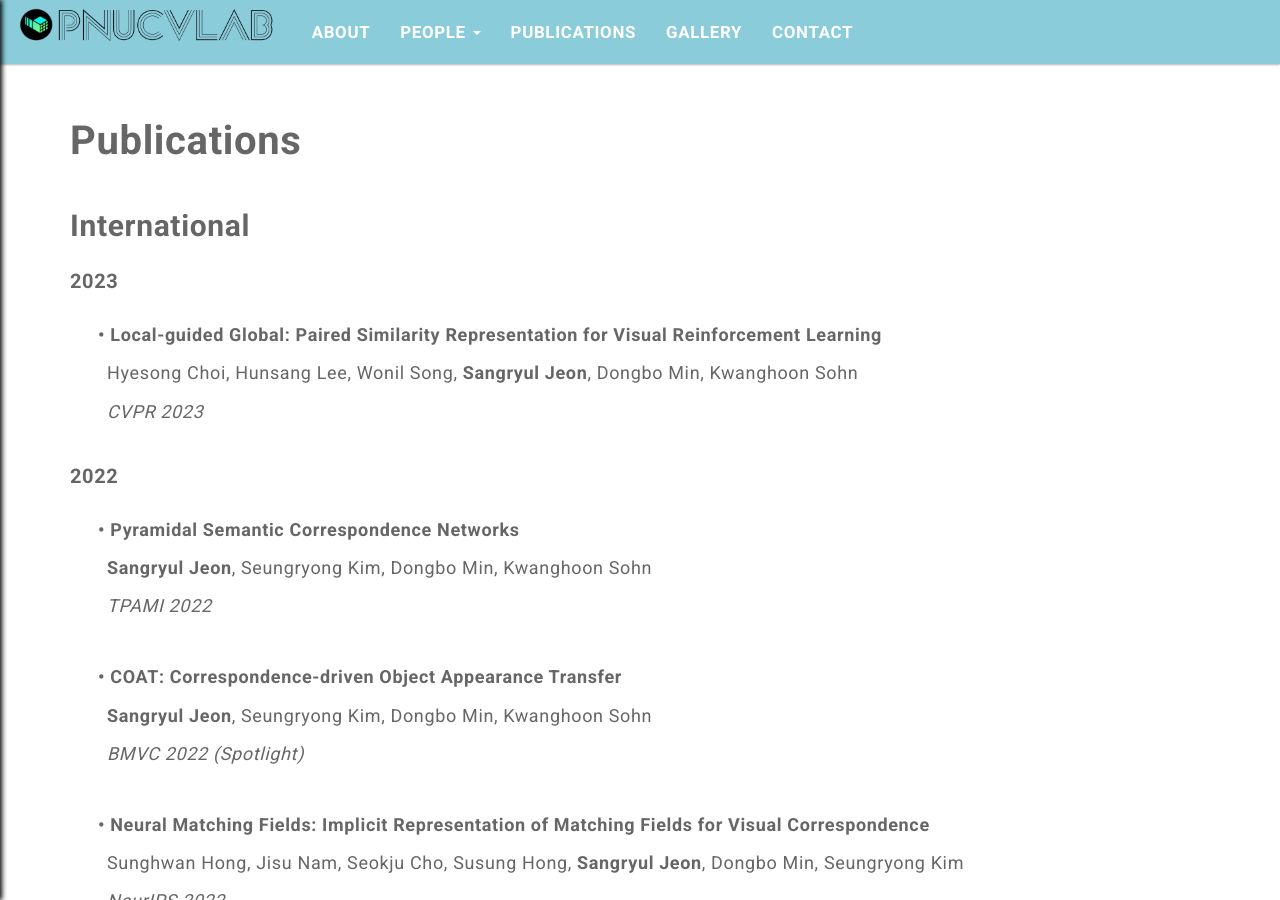
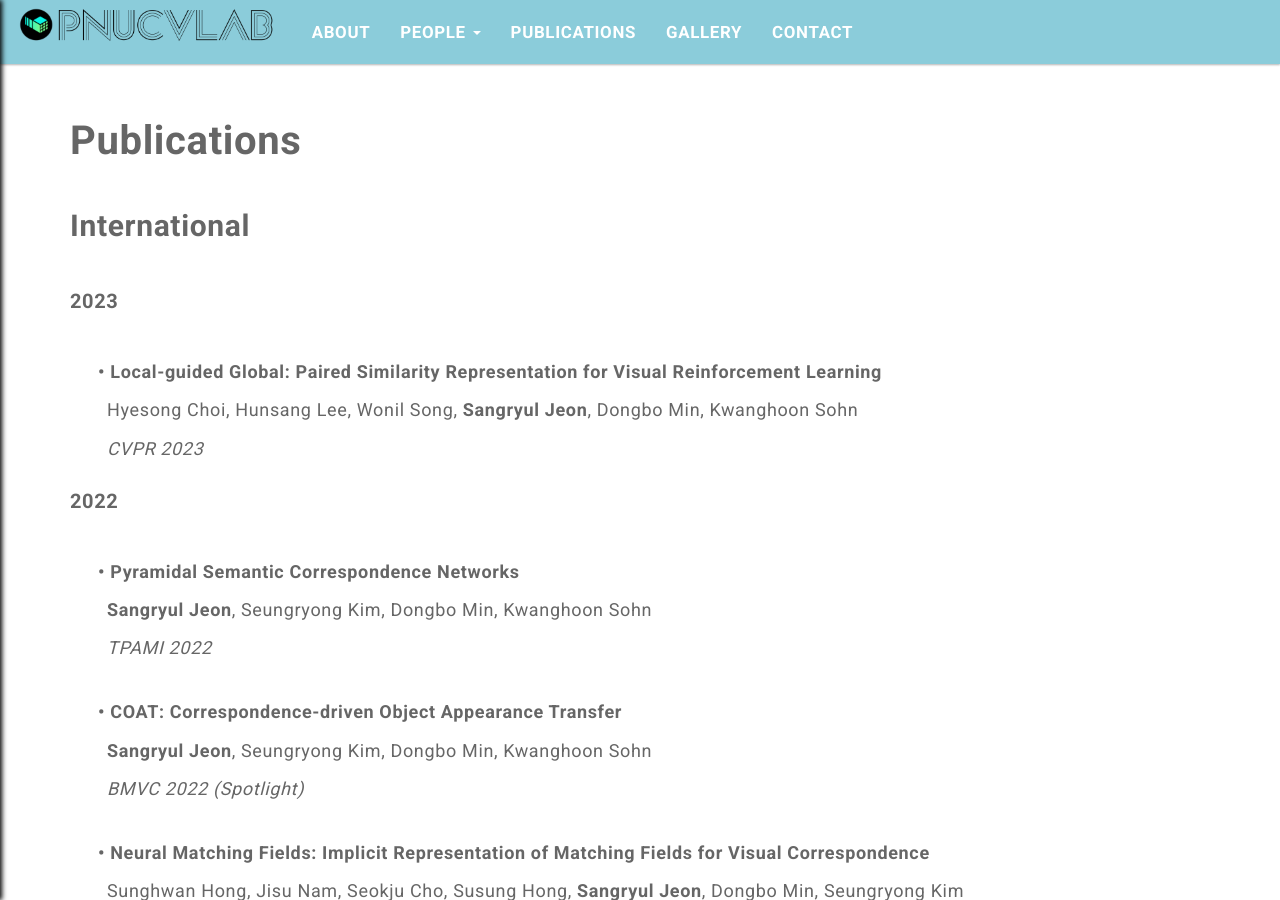
Before and after one commit to pnucvlab/pnucvlab.github.io, a Jekyll site: the page built from pages/publications.html, in a window 1280 px wide and 900 px high. Built offline with Jekyll 4.4.1, drawn with Linux system fonts in a browser that asks for light colours.

Commit message:
edit publications page

```diff
--- a/pages/publications.html
+++ b/pages/publications.html
@@ -5,220 +5,127 @@
 ---
 
 <p style="font-size:40px; margin-bottom:20px;"><strong>Publications</strong></p>
+<p style="font-size:30px;"><strong>International</strong></p>
 
-<p style="font-size:30px; margin-bottom:10px;"><strong>International</strong></p>
-
-<p style="font-size:20px; margin-bottom:3px;"><strong>2023</strong></p>
-<div class="publication">
+<p style="font-size:20px; margin-top:3px;"><strong>2023</strong></p>
+<div class="publication" style="margin-bottom:1px;">
   <div class="publication-info">
-    <p style="font-size:18px; font-weight:bold; padding-left:1em; margin-bottom:1px;">
-      • Local-guided Global: Paired Similarity Representation for Visual Reinforcement Learning
-    </p>
-    <p style="font-size:18px; padding-left:1.5em; margin-bottom:1px;">
-      Hyesong Choi, Hunsang Lee, Wonil Song, <strong>Sangryul Jeon</strong>, Dongbo Min, Kwanghoon Sohn
-    </p>
-    <p style="font-size:18px; padding-left:1.5em; margin-bottom:10px; font-style:italic;">
-      CVPR 2023
-    </p>
+    <p style="font-size:18px; font-weight:bold; padding-left:1em;">• Local-guided Global: Paired Similarity Representation for Visual Reinforcement Learning</p>
+    <p style="font-size:18px; padding-left:1.5em;">Hyesong Choi, Hunsang Lee, Wonil Song, <strong>Sangryul Jeon</strong>, Dongbo Min, Kwanghoon Sohn</p>
+    <p style="font-size:18px; padding-left:1.5em; font-style:italic;">CVPR 2023</p>
   </div>
 </div>
 
-<p style="font-size:20px; margin-bottom:3px;"><strong>2022</strong></p>
-<div class="publication">
+<p style="font-size:20px; margin-top:3px;"><strong>2022</strong></p>
+<div class="publication" style="margin-bottom:1px;">
   <div class="publication-info">
-    <p style="font-size:18px; font-weight:bold; padding-left:1em; margin-bottom:1px;">
-      • Pyramidal Semantic Correspondence Networks
-    </p>
-    <p style="font-size:18px; padding-left:1.5em; margin-bottom:1px;">
-      <strong>Sangryul Jeon</strong>, Seungryong Kim, Dongbo Min, Kwanghoon Sohn
-    </p>
-    <p style="font-size:18px; padding-left:1.5em; margin-bottom:3px; font-style:italic;">
-      TPAMI 2022
-    </p>
+    <p style="font-size:18px; font-weight:bold; padding-left:1em;">• Pyramidal Semantic Correspondence Networks</p>
+    <p style="font-size:18px; padding-left:1.5em;"><strong>Sangryul Jeon</strong>, Seungryong Kim, Dongbo Min, Kwanghoon Sohn</p>
+    <p style="font-size:18px; padding-left:1.5em; font-style:italic;">TPAMI 2022</p>
   </div>
 </div>
-<div class="publication">
+<div class="publication" style="margin-bottom:1px;">
   <div class="publication-info">
-    <p style="font-size:18px; font-weight:bold; padding-left:1em; margin-bottom:1px;">
-      • COAT: Correspondence-driven Object Appearance Transfer
-    </p>
-    <p style="font-size:18px; padding-left:1.5em; margin-bottom:1px;">
-      <strong>Sangryul Jeon</strong>, Seungryong Kim, Dongbo Min, Kwanghoon Sohn
-    </p>
-    <p style="font-size:18px; padding-left:1.5em; margin-bottom:3px; font-style:italic;">
-      BMVC 2022 (Spotlight)
-    </p>
+    <p style="font-size:18px; font-weight:bold; padding-left:1em;">• COAT: Correspondence-driven Object Appearance Transfer</p>
+    <p style="font-size:18px; padding-left:1.5em;"><strong>Sangryul Jeon</strong>, Seungryong Kim, Dongbo Min, Kwanghoon Sohn</p>
+    <p style="font-size:18px; padding-left:1.5em; font-style:italic;">BMVC 2022 (Spotlight)</p>
   </div>
 </div>
-<div class="publication">
+<div class="publication" style="margin-bottom:1px;">
   <div class="publication-info">
-    <p style="font-size:18px; font-weight:bold; padding-left:1em; margin-bottom:1px;">
-      • Neural Matching Fields: Implicit Representation of Matching Fields for Visual Correspondence
-    </p>
-    <p style="font-size:18px; padding-left:1.5em; margin-bottom:1px;">
-      Sunghwan Hong, Jisu Nam, Seokju Cho, Susung Hong, <strong>Sangryul Jeon</strong>, Dongbo Min, Seungryong Kim
-    </p>
-    <p style="font-size:18px; padding-left:1.5em; margin-bottom:3px; font-style:italic;">
-      NeurIPS 2022
-    </p>
+    <p style="font-size:18px; font-weight:bold; padding-left:1em;">• Neural Matching Fields: Implicit Representation of Matching Fields for Visual Correspondence</p>
+    <p style="font-size:18px; padding-left:1.5em;">Sunghwan Hong, Jisu Nam, Seokju Cho, Susung Hong, <strong>Sangryul Jeon</strong>, Dongbo Min, Seungryong Kim</p>
+    <p style="font-size:18px; padding-left:1.5em; font-style:italic;">NeurIPS 2022</p>
   </div>
 </div>
-<div class="publication">
+<div class="publication" style="margin-bottom:1px;">
   <div class="publication-info">
-    <p style="font-size:18px; font-weight:bold; padding-left:1em; margin-bottom:1px;">
-      • Unsupervised Scene Sketch to Photo Synthesis
-    </p>
-    <p style="font-size:18px; padding-left:1.5em; margin-bottom:1px;">
-      Jiayun Wang, <strong>Sangryul Jeon</strong>, Stella X. Yu, Xi Zhang, Himanshu Arora, Yu Lou
-    </p>
-    <p style="font-size:18px; padding-left:1.5em; margin-bottom:10px; font-style:italic;">
-      ECCV Workshop 2022 – AIM
-    </p>
+    <p style="font-size:18px; font-weight:bold; padding-left:1em;">• Unsupervised Scene Sketch to Photo Synthesis</p>
+    <p style="font-size:18px; padding-left:1.5em;">Jiayun Wang, <strong>Sangryul Jeon</strong>, Stella X. Yu, Xi Zhang, Himanshu Arora, Yu Lou</p>
+    <p style="font-size:18px; padding-left:1.5em; font-style:italic;">ECCV Workshop 2022 – AIM</p>
   </div>
 </div>
 
-<p style="font-size:20px; margin-bottom:3px;"><strong>2021</strong></p>
-<div class="publication">
+<p style="font-size:20px; margin-top:3px;"><strong>2021</strong></p>
+<div class="publication" style="margin-bottom:1px;">
   <div class="publication-info">
-    <p style="font-size:18px; font-weight:bold; padding-left:1em; margin-bottom:1px;">
-      • CATs: Cost Aggregation Transformers for Visual Correspondence
-    </p>
-    <p style="font-size:18px; padding-left:1.5em; margin-bottom:1px;">
-      Seokju Cho*, Sunghwan Hong*, <strong>Sangryul Jeon</strong>, Yunsung Lee, Kwanghoon Sohn, Seungryong Kim
-    </p>
-    <p style="font-size:18px; padding-left:1.5em; margin-bottom:3px; font-style:italic;">
-      NeurIPS 2021
-    </p>
+    <p style="font-size:18px; font-weight:bold; padding-left:1em;">• CATs: Cost Aggregation Transformers for Visual Correspondence</p>
+    <p style="font-size:18px; padding-left:1.5em;">Seokju Cho*, Sunghwan Hong*, <strong>Sangryul Jeon</strong>, Yunsung Lee, Kwanghoon Sohn, Seungryong Kim</p>
+    <p style="font-size:18px; padding-left:1.5em; font-style:italic;">NeurIPS 2021</p>
   </div>
 </div>
-<div class="publication">
+<div class="publication" style="margin-bottom:1px;">
   <div class="publication-info">
-    <p style="font-size:18px; font-weight:bold; padding-left:1em; margin-bottom:1px;">
-      • Mining Better Samples for Contrastive Learning of Temporal Correspondence
-    </p>
-    <p style="font-size:18px; padding-left:1.5em; margin-bottom:1px;">
-      <strong>Sangryul Jeon</strong>, Dongbo Min, Seungryong Kim, Kwanghoon Sohn
-    </p>
-    <p style="font-size:18px; padding-left:1.5em; margin-bottom:10px; font-style:italic;">
-      CVPR 2021
-    </p>
+    <p style="font-size:18px; font-weight:bold; padding-left:1em;">• Mining Better Samples for Contrastive Learning of Temporal Correspondence</p>
+    <p style="font-size:18px; padding-left:1.5em;"> <strong>Sangryul Jeon</strong>, Dongbo Min, Seungryong Kim, Kwanghoon Sohn</p>
+    <p style="font-size:18px; padding-left:1.5em; font-style:italic;">CVPR 2021</p>
   </div>
 </div>
 
-<p style="font-size:20px; margin-bottom:3px;"><strong>2020</strong></p>
-<div class="publication">
+<p style="font-size:20px; margin-top:3px;"><strong>2020</strong></p>
+<div class="publication" style="margin-bottom:1px;">
   <div class="publication-info">
-    <p style="font-size:18px; font-weight:bold; padding-left:1em; margin-bottom:1px;">
-      • Guided Semantic Flow
-    </p>
-    <p style="font-size:18px; padding-left:1.5em; margin-bottom:1px;">
-      <strong>Sangryul Jeon</strong>, Dongbo Min, Seungryong Kim, Kwanghoon Sohn
-    </p>
-    <p style="font-size:18px; padding-left:1.5em; margin-bottom:10px; font-style:italic;">
-      ECCV 2020
-    </p>
+    <p style="font-size:18px; font-weight:bold; padding-left:1em;">• Guided Semantic Flow</p>
+    <p style="font-size:18px; padding-left:1.5em;"><strong>Sangryul Jeon</strong>, Dongbo Min, Seungryong Kim, Kwanghoon Sohn</p>
+    <p style="font-size:18px; padding-left:1.5em; font-style:italic;">ECCV 2020</p>
   </div>
 </div>
 
-<p style="font-size:20px; margin-bottom:3px;"><strong>2019</strong></p>
-<div class="publication">
+<p style="font-size:20px; margin-top:3px;"><strong>2019</strong></p>
+<div class="publication" style="margin-bottom:1px;">
   <div class="publication-info">
-    <p style="font-size:18px; font-weight:bold; padding-left:1em; margin-bottom:1px;">
-      • Joint Learning of Semantic Alignment and Object Landmark Detection
-    </p>
-    <p style="font-size:18px; padding-left:1.5em; margin-bottom:1px;">
-      <strong>Sangryul Jeon</strong>, Dongbo Min, Seungryong Kim, Kwanghoon Sohn
-    </p>
-    <p style="font-size:18px; padding-left:1.5em; margin-bottom:3px; font-style:italic;">
-      ICCV 2019
-    </p>
+    <p style="font-size:18px; font-weight:bold; padding-left:1em;">• Joint Learning of Semantic Alignment and Object Landmark Detection</p>
+    <p style="font-size:18px; padding-left:1.5em;"><strong>Sangryul Jeon</strong>, Dongbo Min, Seungryong Kim, Kwanghoon Sohn</p>
+    <p style="font-size:18px; padding-left:1.5em; font-style:italic;">ICCV 2019</p>
   </div>
 </div>
-<div class="publication">
+<div class="publication" style="margin-bottom:1px;">
   <div class="publication-info">
-    <p style="font-size:18px; font-weight:bold; padding-left:1em; margin-bottom:1px;">
-      • Semantic Attribute Matching Networks
-    </p>
-    <p style="font-size:18px; padding-left:1.5em; margin-bottom:1px;">
-      Seungryong Kim, Dongbo Min, Somi Jeong, Sunok Kim, <strong>Sangryul Jeon</strong>, Kwanghoon Sohn
-    </p>
-    <p style="font-size:18px; padding-left:1.5em; margin-bottom:10px; font-style:italic;">
-      CVPR 2019
-    </p>
+    <p style="font-size:18px; font-weight:bold; padding-left:1em;">• Semantic Attribute Matching Networks</p>
+    <p style="font-size:18px; padding-left:1.5em;">Seungryong Kim, Dongbo Min, Somi Jeong, Sunok Kim, <strong>Sangryul Jeon</strong>, Kwanghoon Sohn</p>
+    <p style="font-size:18px; padding-left:1.5em; font-style:italic;">CVPR 2019</p>
   </div>
 </div>
 
-<p style="font-size:20px; margin-bottom:3px;"><strong>2018</strong></p>
-<div class="publication">
+<p style="font-size:20px; margin-top:3px;"><strong>2018</strong></p>
+<div class="publication" style="margin-bottom:1px;">
   <div class="publication-info">
-    <p style="font-size:18px; font-weight:bold; padding-left:1em; margin-bottom:1px;">
-      • Recurrent Transformer Networks for Semantic Correspondence
-    </p>
-    <p style="font-size:18px; padding-left:1.5em; margin-bottom:1px;">
-      Seungryong Kim, Stephen Lin, <strong>Sangryul Jeon</strong>, Dongbo Min, Kwanghoon Sohn
-    </p>
-    <p style="font-size:18px; padding-left:1.5em; margin-bottom:3px; font-style:italic;">
-      NeurIPS 2018
-    </p>
+    <p style="font-size:18px; font-weight:bold; padding-left:1em;">• Recurrent Transformer Networks for Semantic Correspondence</p>
+    <p style="font-size:18px; padding-left:1.5em;">Seungryong Kim, Stephen Lin, <strong>Sangryul Jeon</strong>, Dongbo Min, Kwanghoon Sohn</p>
+    <p style="font-size:18px; padding-left:1.5em; font-style:italic;">NeurIPS 2018</p>
   </div>
 </div>
-<div class="publication">
+<div class="publication" style="margin-bottom:1px;">
   <div class="publication-info">
-    <p style="font-size:18px; font-weight:bold; padding-left:1em; margin-bottom:1px;">
-      • PARN: Pyramidal Affine Regression Networks for Dense Semantic Correspondence
-    </p>
-    <p style="font-size:18px; padding-left:1.5em; margin-bottom:1px;">
-      <strong>Sangryul Jeon</strong>, Seungryong Kim, Dongbo Min, Kwanghoon Sohn
-    </p>
-    <p style="font-size:18px; padding-left:1.5em; margin-bottom:10px; font-style:italic;">
-      ECCV 2018
-    </p>
+    <p style="font-size:18px; font-weight:bold; padding-left:1em;">• PARN: Pyramidal Affine Regression Networks for Dense Semantic Correspondence</p>
+    <p style="font-size:18px; padding-left:1.5em;"><strong>Sangryul Jeon</strong>, Seungryong Kim, Dongbo Min, Kwanghoon Sohn</p>
+    <p style="font-size:18px; padding-left:1.5em; font-style:italic;">ECCV 2018</p>
   </div>
 </div>
 
-<p style="font-size:20px; margin-bottom:3px;"><strong>2017</strong></p>
-<div class="publication">
+<p style="font-size:20px; margin-top:3px;"><strong>2017</strong></p>
+<div class="publication" style="margin-bottom:1px;">
   <div class="publication-info">
-    <p style="font-size:18px; font-weight:bold; padding-left:1em; margin-bottom:1px;">
-      • FCSS: Fully Convolutional Self-Similarity for Dense Semantic Correspondence
-    </p>
-    <p style="font-size:18px; padding-left:1.5em; margin-bottom:1px;">
-      Seungryong Kim, Dongbo Min, Bumsub Ham, <strong>Sangryul Jeon</strong>, Stephen Lin, Kwanghoon Sohn
-    </p>
-    <p style="font-size:18px; padding-left:1.5em; margin-bottom:10px; font-style:italic;">
-      CVPR 2017
-    </p>
+    <p style="font-size:18px; font-weight:bold; padding-left:1em;">• FCSS: Fully Convolutional Self-Similarity for Dense Semantic Correspondence</p>
+    <p style="font-size:18px; padding-left:1.5em;">Seungryong Kim, Dongbo Min, Bumsub Ham, <strong>Sangryul Jeon</strong>, Stephen Lin, Kwanghoon Sohn</p>
+    <p style="font-size:18px; padding-left:1.5em; font-style:italic;">CVPR 2017</p>
   </div>
 </div>
 
-<p style="font-size:30px; margin-top:40px; margin-bottom:10px;"><strong>Domestic</strong></p>
-
-<p style="font-size:20px; margin-bottom:3px;"><strong>2025</strong></p>
-<div class="publication">
+<p style="font-size:30px; margin-top:10px;"><strong>Domestic</strong></p>
+<p style="font-size:20px; margin-top:3px;"><strong>2025</strong></p>
+<div class="publication" style="margin-bottom:1px;">
   <div class="publication-info">
-    <p style="font-size:18px; font-weight:bold; padding-left:1em; margin-bottom:1px;">
-      • Dual Affinity Graph Construction for Open-Vocabulary Semantic Segmentation
-    </p>
-    <p style="font-size:18px; padding-left:1.5em; margin-bottom:1px;">
-      <strong>Bigyeol Choi</strong>, Kyun-dong Kim, Sung-soo Kim, <strong>Sangryul Jeon</strong>
-    </p>
-    <p style="font-size:18px; padding-left:1.5em; margin-bottom:10px; font-style:italic;">
-      컴퓨터종합학술대회(KCC) 2025
-    </p>
+    <p style="font-size:18px; font-weight:bold; padding-left:1em;">• Dual Affinity Graph Construction for Open-Vocabulary Semantic Segmentation</p>
+    <p style="font-size:18px; padding-left:1.5em;"><strong>Bigyeol Choi</strong>, Kyun-dong Kim, Sung-soo Kim, <strong>Sangryul Jeon</strong></p>
+    <p style="font-size:18px; padding-left:1.5em; font-style:italic;">컴퓨터종합학술대회(KCC) 2025</p>
   </div>
 </div>
-
-<p style="font-size:20px; margin-bottom:3px;"><strong>2024</strong></p>
-<div class="publication">
+<p style="font-size:20px; margin-top:3px;"><strong>2024</strong></p>
+<div class="publication" style="margin-bottom:1px;">
   <div class="publication-info">
-    <p style="font-size:18px; font-weight:bold; padding-left:1em; margin-bottom:1px;">
-      • Denoising Pixel-Text Alignments driven by Diffusion Process for Open-Vocabulary Semantic Segmentation
-    </p>
-    <p style="font-size:18px; padding-left:1.5em; margin-bottom:1px;">
-      <strong>Bigyeol Choi</strong>, <strong>Sangryul Jeon</strong>
-    </p>
-    <p style="font-size:18px; padding-left:1.5em; margin-bottom:10px; font-style:italic;">
-      한국인공지능학회(KAIA) 하계학술대회 2024
-    </p>
+    <p style="font-size:18px; font-weight:bold; padding-left:1em;">• Denoising Pixel-Text Alignments driven by Diffusion Process for Open-Vocabulary Semantic Segmentation</p>
+    <p style="font-size:18px; padding-left:1.5em;"><strong>Bigyeol Choi</strong>, <strong>Sangryul Jeon</strong></p>
+    <p style="font-size:18px; padding-left:1.5em; font-style:italic;">한국인공지능학회(KAIA) 하계학술대회 2024</p>
   </div>
 </div>
```
